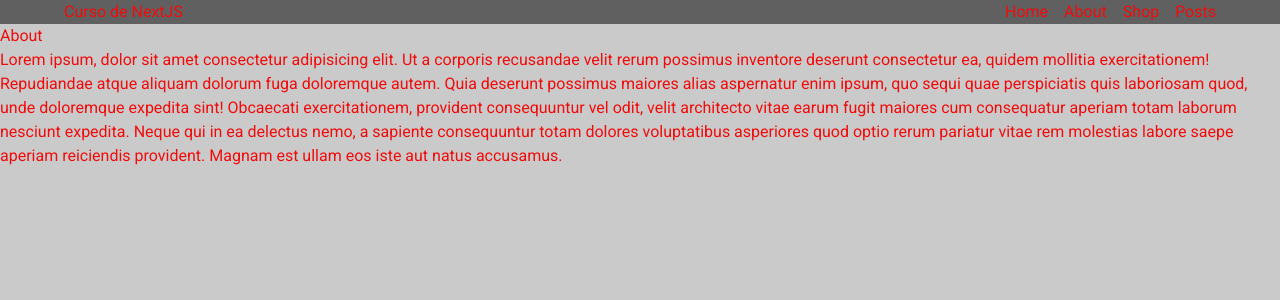
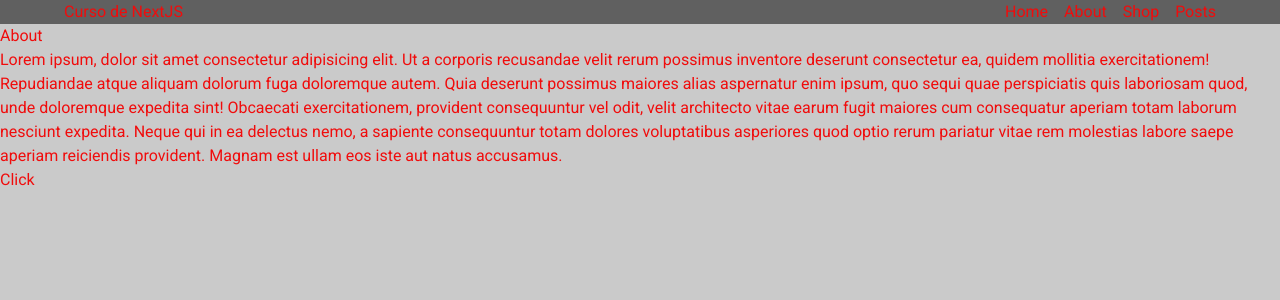
Before and after one commit to jlcarrascof/NextJs-Fundamentals, a Next.js app in the folder mynextproject/: page /about in a window 1280 px wide. Shown: the top 300 px of the page. Built offline with nearby package versions, Linux system fonts and the light colour scheme.

Commit message:
Use routers in NextJS

```diff
--- a/mynextproject/src/app/about/page.jsx
+++ b/mynextproject/src/app/about/page.jsx
@@ -1,8 +1,14 @@
+"use client";
+import { useRouter } from 'next/router';
+
 export const metadata = {
   title: 'Acerca de mi tienda con Next.js',
 }
 
 export default function AboutPage() {
+
+  const router = useRouter();
+
   return <section>
     <h1>About</h1>
     <p>Lorem ipsum, dolor sit amet consectetur adipisicing elit. Ut a
@@ -16,5 +22,12 @@ export default function AboutPage() {
       totam dolores voluptatibus asperiores quod optio rerum pariatur vitae rem
       molestias labore saepe aperiam reiciendis provident. Magnam est ullam eos
       iste aut natus accusamus.</p>
+
+      <button className="bg-sky-400 px-3 py-2 rounded-md"
+      onClick={() => {
+        router.push('/');
+      }}>
+        Click
+      </button>
   </section>;
 }
```
